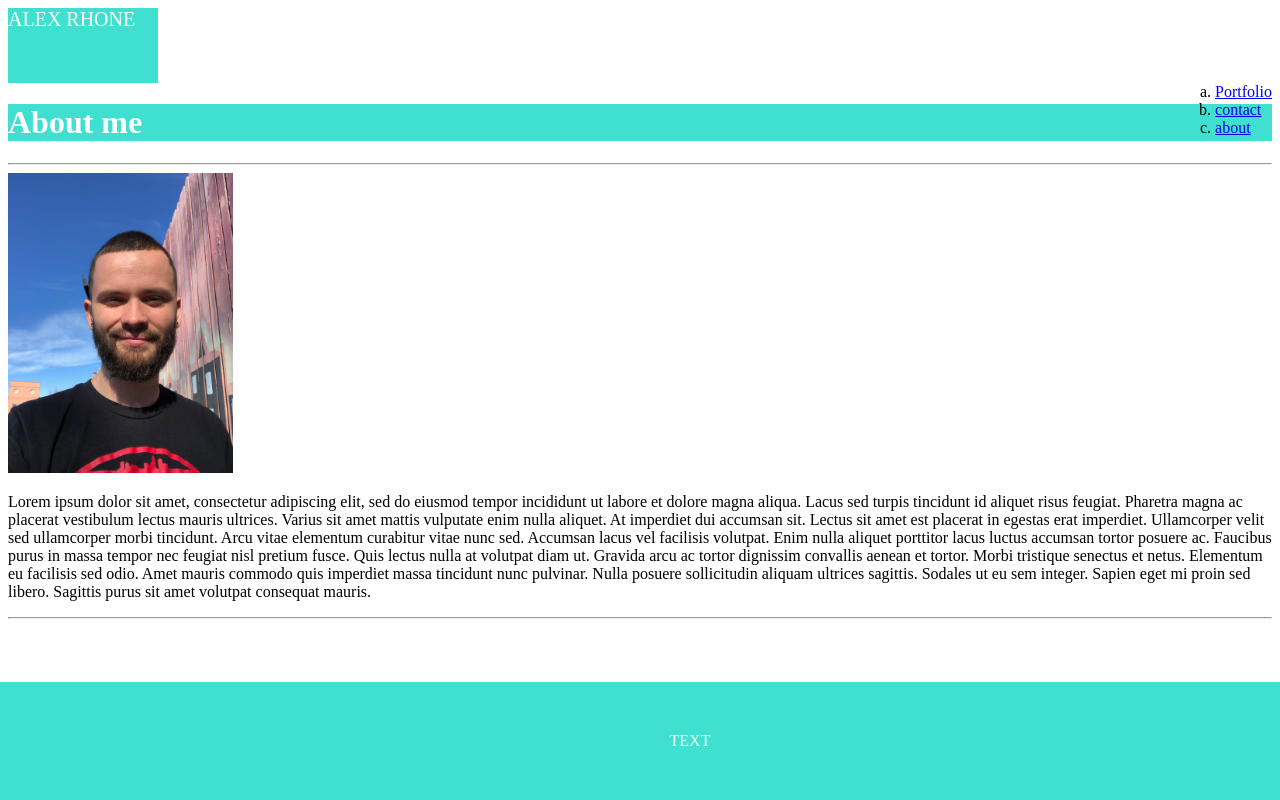
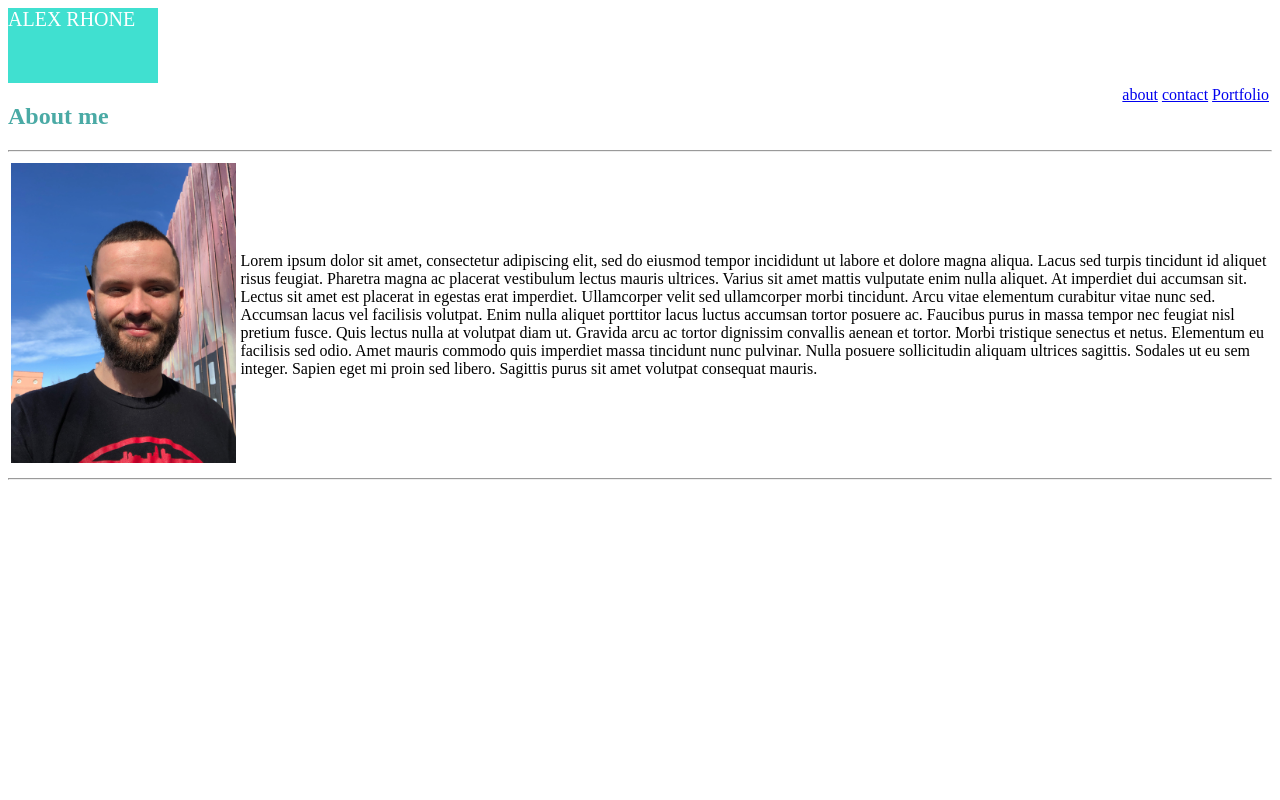
Before and after one commit to arhone2256/Basic-Portfolio, a plain HTML site: page index.html in a window 1280 px wide. Drawn offline with Linux system fonts and the light colour scheme.

Commit message:
new changes

```diff
--- a/assets/css/style.css
+++ b/assets/css/style.css
@@ -1,4 +1,4 @@
-.Titlename{
+ .Titlename{
     font-size: 20px;
     width: 150px;
     height: 75px;
@@ -8,21 +8,21 @@
 }
 
 .aboutme{
-    background-color: turquoise;
-    color: white;
+    color: #4aaaa5;
 }
 
 
 ul {
+    padding: 20px;
     float: right;
     list-style: lower-alpha;
     margin: 0;
-    padding: 0;
+
 }
 
 
 
-.ft{
+/.ft{
     position: fixed;
   left: 0;
   bottom: 0;
@@ -32,4 +32,9 @@ ul {
   text-align: center;
   padding: 50px;
 
-}
+}*/
+
+ .Section {
+    width :960px;
+    display: block;
+ }
--- a/index.html
+++ b/index.html
@@ -10,25 +10,31 @@
 <body>
     <header class="Titlename">ALEX RHONE</header>
 
-    <nav>
-        <ul>
-            <li><a href="portfolio.html">Portfolio</a></li>
-            <li><a href="contact.html">contact</a></li>
-            <li><a href="index.html">about</a></li>
+    <nav style="float:right" >
+       <table>
+            <tr>
+                 <td> <a href="index.html">about</a></td>
+                 <td><a href="contact.html">contact</a></td>
+                <td><a href="portfolio.html">Portfolio</a></td>
+             </tr>
+         </table>
+    </nav>
+    <section class="section1">
+        <h1 class="aboutme">About me</h1>
+        <hr>
 
-        </ul>
-    </nav>
-
-    <h1 class="aboutme">About me</h1>
-    <hr>
-    <img src="assets/images/56718988989__73D91EF6-8660-4955-837E-85466F5B67CF.jpeg" alt="Pic of me" height="300px">
-
-    <p>Lorem ipsum dolor sit amet, consectetur adipiscing elit, sed do eiusmod tempor incididunt ut labore et dolore magna aliqua. Lacus sed turpis tincidunt id aliquet risus feugiat. Pharetra magna ac placerat vestibulum lectus mauris ultrices. Varius sit amet mattis vulputate enim nulla aliquet. At imperdiet dui accumsan sit. Lectus sit amet est placerat in egestas erat imperdiet. Ullamcorper velit sed ullamcorper morbi tincidunt. Arcu vitae elementum curabitur vitae nunc sed. Accumsan lacus vel facilisis volutpat. Enim nulla aliquet porttitor lacus luctus accumsan tortor posuere ac. Faucibus purus in massa tempor nec feugiat nisl pretium fusce. Quis lectus nulla at volutpat diam ut. Gravida arcu ac tortor dignissim convallis aenean et tortor. Morbi tristique senectus et netus. Elementum eu facilisis sed odio. Amet mauris commodo quis imperdiet massa tincidunt nunc pulvinar. Nulla posuere sollicitudin aliquam ultrices sagittis. Sodales ut eu sem integer. Sapien eget mi proin sed libero. Sagittis purus sit amet volutpat consequat mauris.</p>
+        <table>
+            <tr>
+                <td><img src="assets/images/56718988989__73D91EF6-8660-4955-837E-85466F5B67CF.jpeg" alt="Pic of me" height="300px"> </td>
+                <td>Lorem ipsum dolor sit amet, consectetur adipiscing elit, sed do eiusmod tempor incididunt ut labore et dolore magna aliqua. Lacus sed turpis tincidunt id aliquet risus feugiat. Pharetra magna ac placerat vestibulum lectus mauris ultrices. Varius sit amet mattis vulputate enim nulla aliquet. At imperdiet dui accumsan sit. Lectus sit amet est placerat in egestas erat imperdiet. Ullamcorper velit sed ullamcorper morbi tincidunt. Arcu vitae elementum curabitur vitae nunc sed. Accumsan lacus vel facilisis volutpat. Enim nulla aliquet porttitor lacus luctus accumsan tortor posuere ac. Faucibus purus in massa tempor nec feugiat nisl pretium fusce. Quis lectus nulla at volutpat diam ut. Gravida arcu ac tortor dignissim convallis aenean et tortor. Morbi tristique senectus et netus. Elementum eu facilisis sed odio. Amet mauris commodo quis imperdiet massa tincidunt nunc pulvinar. Nulla posuere sollicitudin aliquam ultrices sagittis. Sodales ut eu sem integer. Sapien eget mi proin sed libero. Sagittis purus sit amet volutpat consequat mauris.</td>
+            </tr>
+        </table>
+    </section>
 
 
 
 
     <hr>
-    <footer class="ft">TEXT</footer>
+    <!-- <footer class="ft">TEXT</footer> -->
 </body>
 </html>
```
Also changed, not shown: contact.html (+34 -1 lines), portfolio.html (+12 -1 lines).
